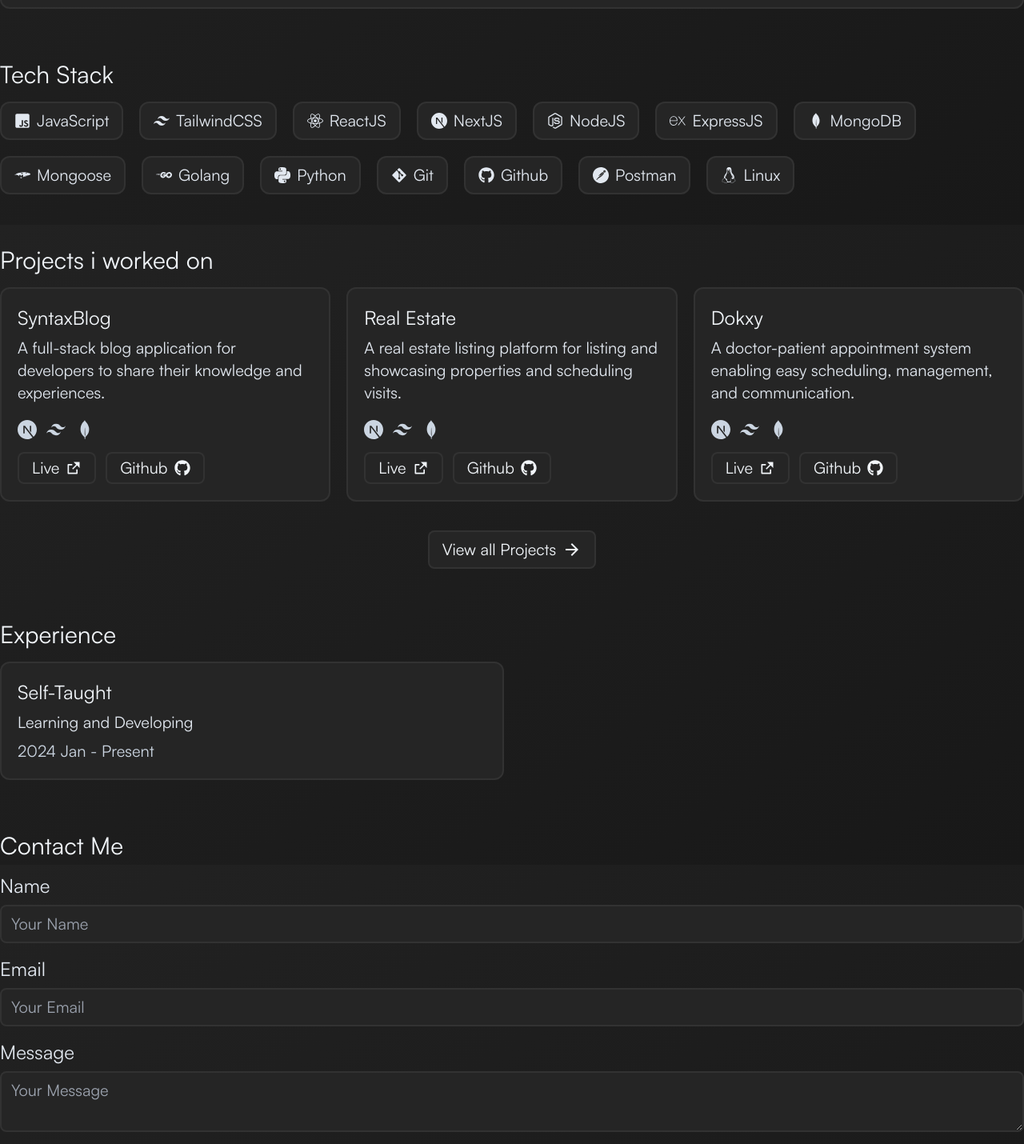
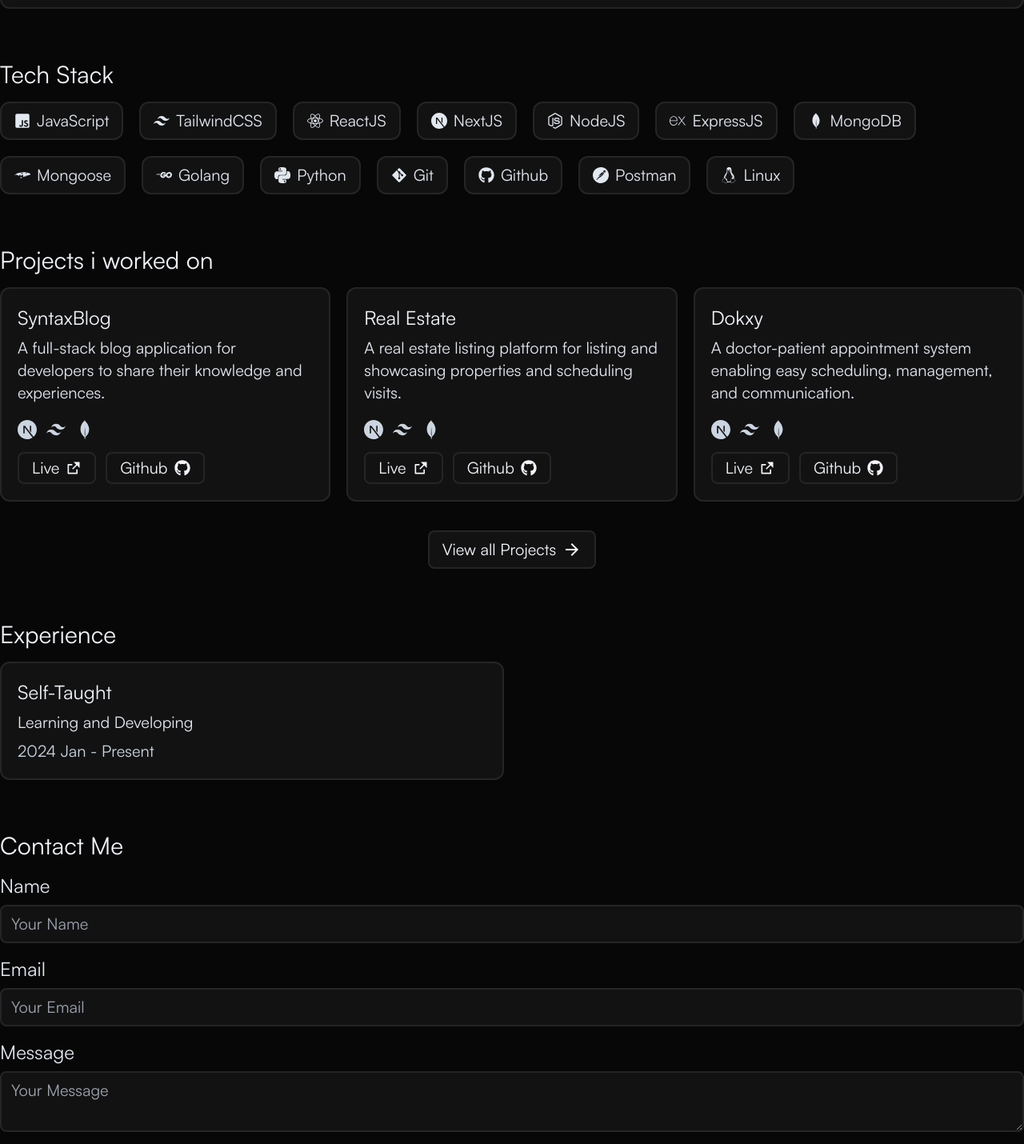
Before and after one commit to Bluetooxth/Portfolio, a Next.js app: page / in a window 1280 px wide. Shown: the part 519-1949 px from the top of the page at 80% size. Built offline with nearby package versions, Linux system fonts and the light colour scheme.

Commit message:
Update style.css

```diff
--- a/app/style.css
+++ b/app/style.css
@@ -1,5 +1,5 @@
 body {
-  background: linear-gradient(145deg, #222222, #181818);
+  background: #070707;
   color:#f1f5f9;
   background-attachment: fixed;
   background-repeat: no-repeat;
@@ -11,17 +11,17 @@
 }
 
 .card {
-  background: #252525;
+  background: #121212;
   border: 2px solid #50505050;
 }
 
 .skills {
-  background: #252525;
+  background: #121212;
   border: 2px solid #50505050;
 }
 
 .btn {
-  background: #252525;
+  background: #121212;
   border: 2px solid #50505050;
   transition: 0.5s ease-in-out;
 }
@@ -32,7 +32,7 @@
 }
 
 .input {
-  background: #252525;
+  background: #121212;
   border: 2px solid #50505050;
 }
 
```
